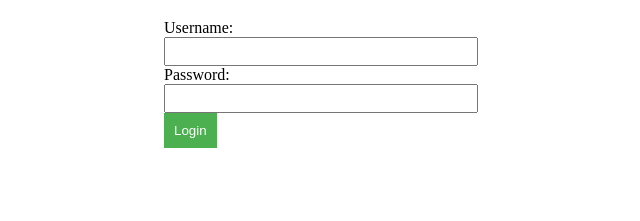
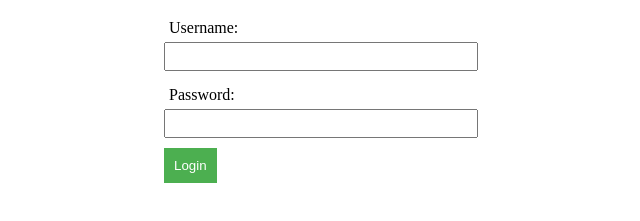
Before and after one commit to iamneo-production/adbbceadaafc305677796bfdbccbfebeddone, a plain HTML site: page public/index.html in a window 1280 px wide. Shown: the part 61-282 px from the top of the page, without its empty margins (326-966 px from the left). Drawn offline with Linux system fonts and the light colour scheme.

Commit message:
Backup Commit

```diff
--- a/public/index.html
+++ b/public/index.html
@@ -14,14 +14,13 @@ margin: 20px auto;
 }
 label {
 display: block;
-width: 300px;
-margine-bottom: 10px;
+margin: 5px;
 
 }
 input{
-width: 100%;
+width: 300px;
 padding: 5px;
-margin-bottom: 10;
+margin-bottom: 10px;
 }
 button{
   padding:10px;
@@ -43,7 +42,7 @@ button:hover{
 
   <label for="password"> Password: </label>
   <input type="password" id="password" name="password" required>
-
+  <br>
   <button class="button">Login</button>
 </form>
 </div>
```
